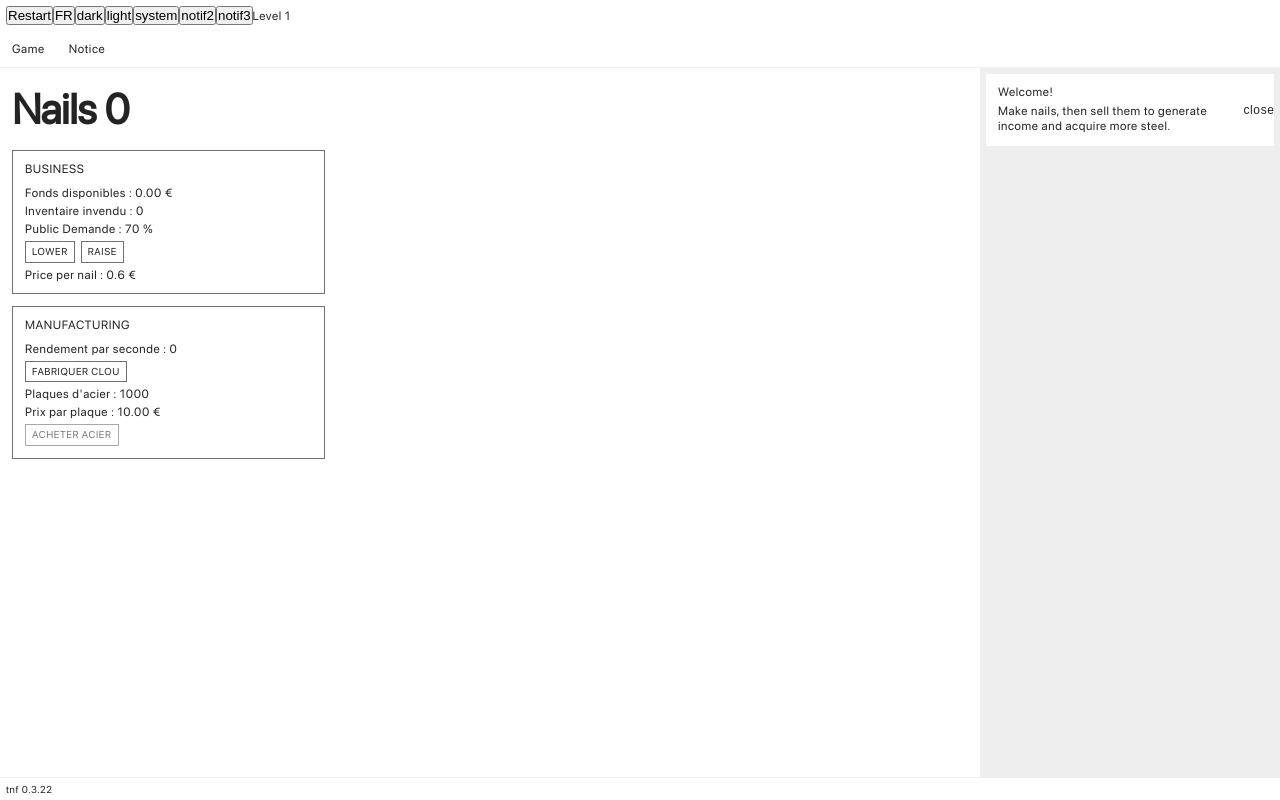
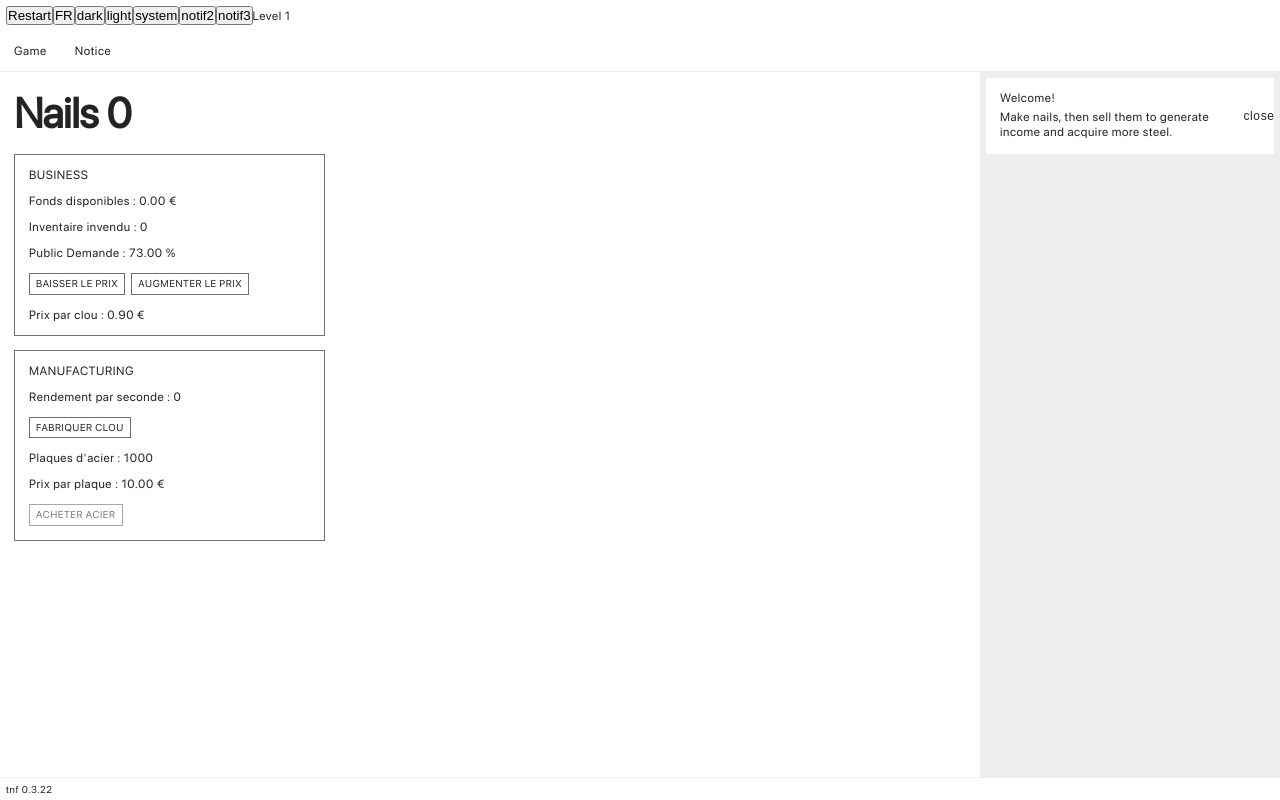
Before and after one commit to adrienloup/tnf, a React (Vite) app: page / in a window 1280 px wide. Built offline with nearby package versions, Linux system fonts and the light colour scheme; a web font is replaced by a local one.

Commit message:
feat(5) add components for game page

```diff
--- a/src/game/Game.context.ts
+++ b/src/game/Game.context.ts
@@ -6,32 +6,12 @@ const value: Game = {
   inventory: 0, // Nails Inventory
   level: 1, // Game Progress
   machines: 0, // High Speed Machine
-  priceNail: 0.6, // Price per Nail
+  priceNail: 0.9, // Price per Nail
   priceMachine: 5, // Price per Machine
   stock: 1000, // Steel Stock
   total: 0, // Total Nails
 };
 
-export const GameContext = createContext<{
-  funds: number;
-  inventory: number;
-  level: number;
-  machines: number;
-  priceNail: number;
-  priceMachine: number;
-  stock: number;
-  total: number;
-}>(value);
+export const GameContext = createContext<Game>(value);
 
-export const GameDispatchContext = createContext<
-  Dispatch<{
-    funds: number;
-    inventory: number;
-    level: number;
-    machines: number;
-    priceNail: number;
-    priceMachine: number;
-    stock: number;
-    total: number;
-  }>
->(() => {});
+export const GameDispatchContext = createContext<Dispatch<Game>>(() => {});
--- a/src/game/Game.provider.tsx
+++ b/src/game/Game.provider.tsx
@@ -8,7 +8,7 @@ const value: Game = {
   inventory: 0, // Nails Inventory
   level: 1, // Game Progress
   machines: 0, // High Speed Machine
-  priceNail: 0.6, // Price per Nail
+  priceNail: 0.9, // Price per Nail
   priceMachine: 5, // Price per Machine
   stock: 1000, // Steel Stock
   total: 0, // Total Nails
--- a/src/game/components/business/Business.component.tsx
+++ b/src/game/components/business/Business.component.tsx
@@ -46,16 +46,16 @@ export const BusinessComponent = () => {
 
   // Met à jour la demande en fonction du prix
   useEffect(() => {
-    const newDemand = Math.max(0, 100 - priceNail * 50);
+    const newDemand = Math.max(0, 100 - priceNail * 30);
     setPublicDemand(newDemand);
   }, [priceNail]);
 
+  // Ventes
   useEffect(() => {
     const interval = setInterval(() => {
-      const production = inventory;
       const adjustedDemand = publicDemand / 100; // Demande sous forme de facteur (0 à 1)
-      const potentialSales = production * adjustedDemand * 2; // 2 : Facteur pour augmenter la vitesse de ventes
-      const actualSales = Math.min(production, potentialSales); // Limité à l'inventaire
+      const potentialSales = inventory * adjustedDemand * 2; // Facteur pour augmenter la vitesse de ventes
+      const actualSales = Math.min(inventory, potentialSales); // Limité à l'inventaire
       setGame({
         funds: funds + actualSales * priceNail,
         inventory: inventory - actualSales,
@@ -66,7 +66,7 @@ export const BusinessComponent = () => {
         stock,
         total,
       });
-    }, 9e2);
+    }, 1e3);
 
     return () => clearInterval(interval);
   }, [inventory, funds, publicDemand, priceNail]);
@@ -76,16 +76,16 @@ export const BusinessComponent = () => {
       <h2>Business</h2>
       <p>Fonds disponibles : {funds.toFixed(2)} €</p>
       <p>Inventaire invendu : {inventory}</p>
-      <p>Public Demande : {publicDemand} %</p>
+      <p>Public Demande : {publicDemand.toFixed(2)} %</p>
       <div>
         <ButtonComponent className={styles.button} onClick={decreasePrice}>
-          Lower
+          Baisser le prix
         </ButtonComponent>
         <ButtonComponent className={styles.button} onClick={increasePrice}>
-          Raise
+          AUgmenter le prix
         </ButtonComponent>
       </div>
-      <p>Price per nail : {priceNail} €</p>
+      <p>Prix par clou : {priceNail.toFixed(2)} €</p>
     </CardComponent>
   );
 };
--- a/src/game/components/level/Level.component.tsx
+++ b/src/game/components/level/Level.component.tsx
@@ -22,7 +22,7 @@ export const LevelComponent = () => {
       id: "notif1",
     });
 
-    if (total === 100) {
+    if (total >= 100) {
       setGame({
         funds,
         inventory,
@@ -39,7 +39,7 @@ export const LevelComponent = () => {
       });
     }
 
-    if (total === 10000) {
+    if (total >= 10000) {
       setGame({
         funds,
         inventory,
@@ -56,7 +56,7 @@ export const LevelComponent = () => {
       });
     }
 
-    if (total === 100000) {
+    if (total >= 100000) {
       setGame({
         funds,
         inventory,
--- a/src/game/components/manufacturing/Manufacturing.component.tsx
+++ b/src/game/components/manufacturing/Manufacturing.component.tsx
@@ -17,6 +17,7 @@ export const ManufacturingComponent = () => {
     total,
   } = useGame();
   const [steelPrice, setSteelPrice] = useState(10);
+  const [checked, setChecked] = useState(false);
   const rate = useRef(0);
 
   const makeNail = () => {
@@ -68,28 +69,27 @@ export const ManufacturingComponent = () => {
   useEffect(() => {
     const interval = setInterval(() => {
       if (stock >= machines) {
-        const production = machines;
         setGame({
           funds,
-          inventory: inventory + production,
+          inventory: inventory + machines,
           level,
           machines,
           priceNail,
           priceMachine,
-          stock: stock - production,
-          total: total + production,
+          stock: stock - machines,
+          total: total + machines,
         });
         rate.current = machines;
       }
     }, 1e3);
     return () => clearInterval(interval);
-  }, [inventory, machines, stock, total]);
+  }, [inventory, machines, priceNail, stock, total]);
 
   // Prix de l'acier entre 0.5 et 10 €
   useEffect(() => {
     const interval = setInterval(() => {
       const newPrice = parseFloat(
-        (Math.random() * (10 - 0.5) + 0.5).toFixed(2),
+        (Math.random() * (10 - 0.5) + 0.5).toFixed(2)
       );
       setSteelPrice(newPrice);
     }, 5e3);
@@ -98,17 +98,19 @@ export const ManufacturingComponent = () => {
 
   useEffect(() => {
     const interval = setInterval(() => {
-      rate.current = 0;
+      rate.current = machines;
     }, 1e3);
     return () => clearInterval(interval);
   }, []);
 
-  // useEffect(() => {
-  //   if (!checked) return;
-  //   if (stock < 1) {
-  //     buySteel();
-  //   }
-  // }, [stock]);
+  // Achats automatique
+  useEffect(() => {
+    if (!checked) return;
+    console.log("ZZZZ");
+    if (stock <= 100) {
+      buySteel();
+    }
+  }, [stock]);
 
   return (
     <CardComponent>
@@ -127,14 +129,14 @@ export const ManufacturingComponent = () => {
         >
           Acheter acier
         </ButtonComponent>
-        {/* {level >= 3 ? (
+        {level >= 3 ? (
           <ButtonComponent
             className={styles.button}
             onClick={() => setChecked(!checked)}
           >
-            Auto
+            Auto {checked ? "ok" : "ko"}
           </ButtonComponent>
-        ) : null} */}
+        ) : null}
       </div>
       {level >= 2 ? (
         <>
@@ -146,7 +148,7 @@ export const ManufacturingComponent = () => {
           >
             Acheter machine
           </ButtonComponent>
-          <p>Prix par machine : {priceMachine} €</p>
+          <p>Prix par machine : {priceMachine.toFixed(2)} €</p>
         </>
       ) : null}
     </CardComponent>
--- a/src/generic/components/card/Card.module.scss
+++ b/src/generic/components/card/Card.module.scss
@@ -2,13 +2,12 @@
   display: flex;
   flex-direction: column;
   align-items: flex-start;
-  gap: var(--spacing-s);
+  gap: var(--spacing-m);
   padding: var(--spacing-m);
   background-color: var(--color-1);
   border: 1px solid var(--color-3);
 
   h2 {
-    margin-bottom: var(--spacing-s);
     text-transform: uppercase;
     font-size: var(--font-size-m);
     font-weight: var(--font-weight-s);
--- a/src/generic/components/header/Header.component.tsx
+++ b/src/generic/components/header/Header.component.tsx
@@ -22,7 +22,7 @@ export const HeaderComponent = () => {
       inventory: 0, // Nails Inventory
       level: 1, // Game Progress
       machines: 0, // High Speed Machine
-      priceNail: 0.6, // Price per Nail
+      priceNail: 0.9, // Price per Nail
       priceMachine: 5, // Price per Machine
       stock: 1000, // Steel Stock
       total: 0, // Total Nails
--- a/src/generic/scss/base/variables.scss
+++ b/src/generic/scss/base/variables.scss
@@ -34,7 +34,7 @@
 
 @mixin spacing {
   --spacing-l: 20px;
-  --spacing-m: 12px;
+  --spacing-m: 14px;
   --spacing-s: 6px;
 }
 
```
